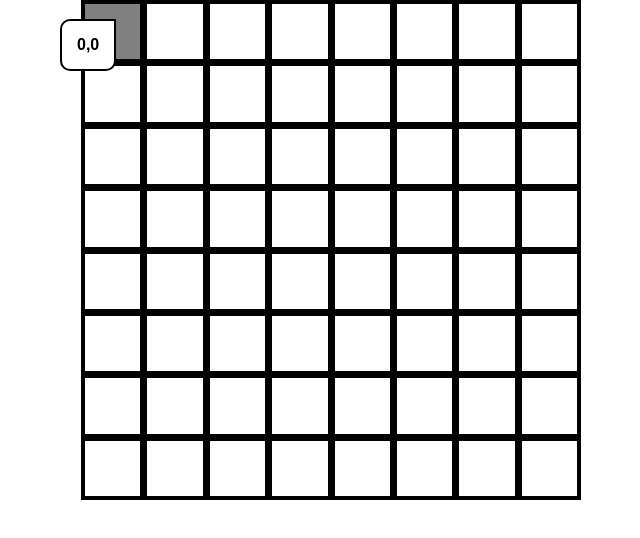
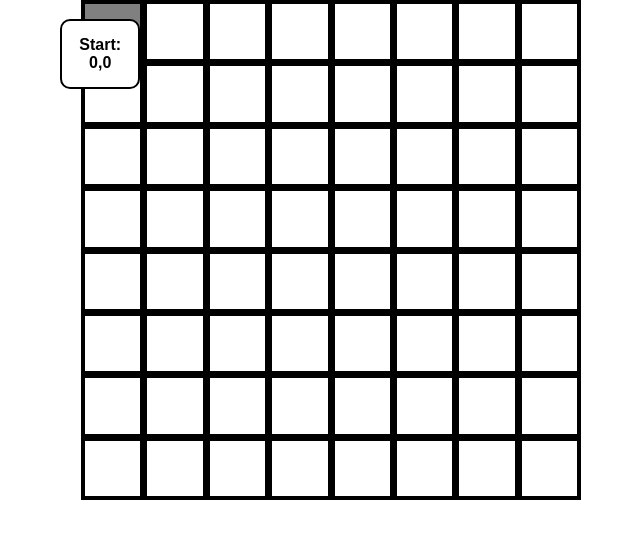
Before and after one commit to ItsWakana/knight-travails, a website built with webpack: page dist/index.html in a window 1280 px wide. Both pictures are taken after a click on the element 421 px from the left and 31 px from the top of the page. Shown: the whole page, without its empty margins (309-949 px from the left). Built offline with nearby package versions, Linux system fonts and the light colour scheme.

Commit message:
set start and destination text on modal

```diff
--- a/src/DOM.js
+++ b/src/DOM.js
@@ -29,8 +29,8 @@ export class Grid {
                 // box.append(modalTest)
                 box.addEventListener('click', () => {
                     const coordinate = `${row.dataset.x},${box.dataset.y}`;
+                    startRoute(coordinate, box);
                     this.coordinateModal(box, coordinate);
-                    startRoute(coordinate, box);
                 })
             }
         }
@@ -40,7 +40,12 @@ export class Grid {
     coordinateModal(container, coordinate) {
         const modal = document.createElement('div');
         modal.className = 'modal';
-        modal.textContent = coordinate;
+        if (container.dataset.position === 'start') {
+            modal.textContent = `Start: ${coordinate}`;
+
+        } else {
+            modal.textContent = `Destination: ${coordinate}`;
+        }
 
         container.append(modal);
     }
--- a/src/main.js
+++ b/src/main.js
@@ -57,11 +57,13 @@ export const startRoute = (coordinate, tile) => {
         start.x = +coordinate[0];
         start.y = +coordinate[2];
         // tile.textContent = 'S';
+        tile.dataset.position = 'start';
         tile.style.backgroundColor = 'grey';
         return;
     }
     destination.x = +coordinate[0];
     destination.y = +coordinate[2];
+    tile.dataset.position = 'end';
     tile.style.backgroundColor = 'grey';
     getToTarget(start, destination);
 
--- a/src/style.css
+++ b/src/style.css
@@ -47,14 +47,13 @@ body {
 }
 
 .modal {
+    text-align: center;
     background-color: white;
     padding: 15px;
     position: absolute;
     left: -25px;
     top: 15px;
     border: solid 2px black;
-    border-top-left-radius: 10px;
-    border-bottom-left-radius: 10px;
-    border-bottom-right-radius: 10px;
+    border-radius: 10px;
     z-index: 1;
 }
```
Also changed, not shown: dist/bundle.js.
